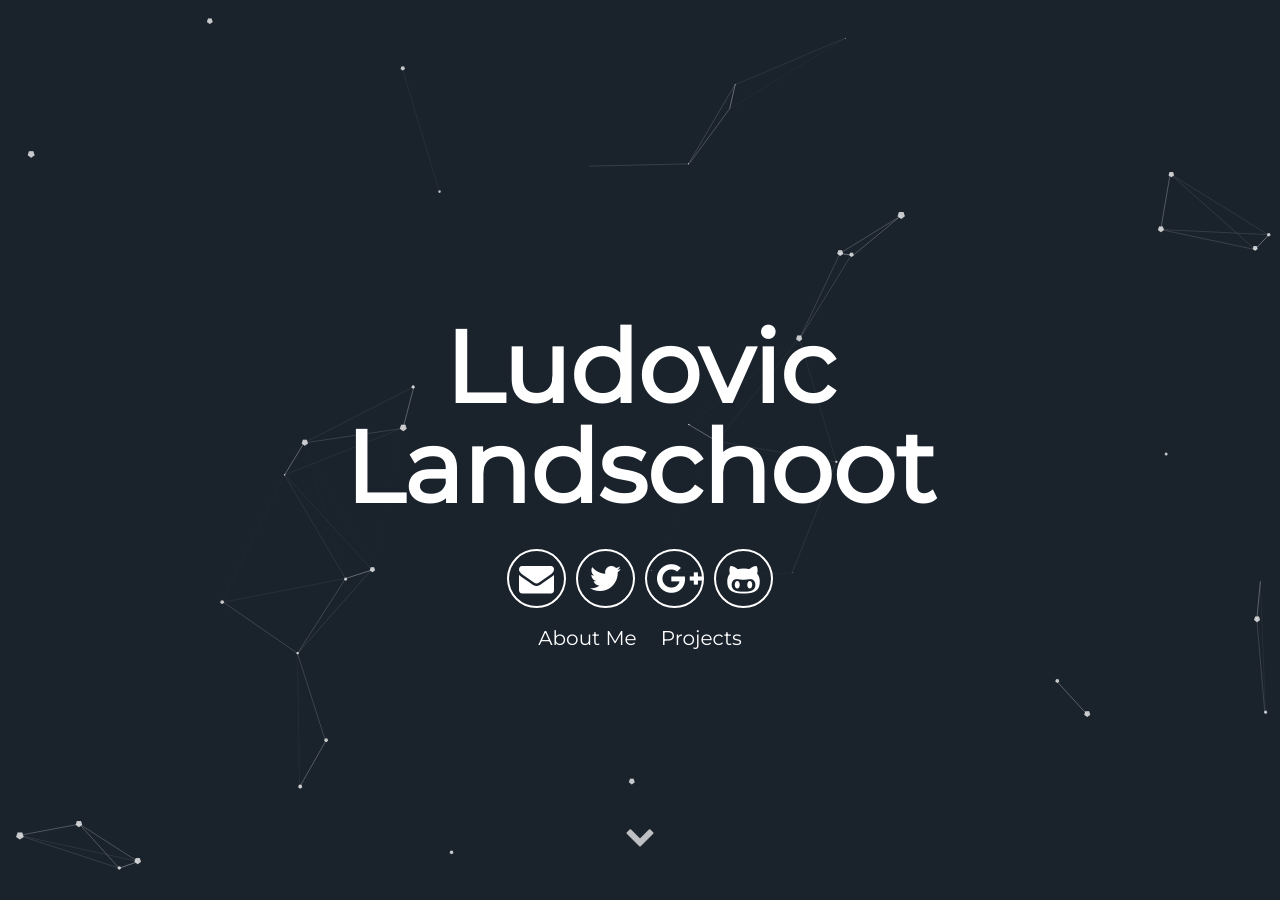
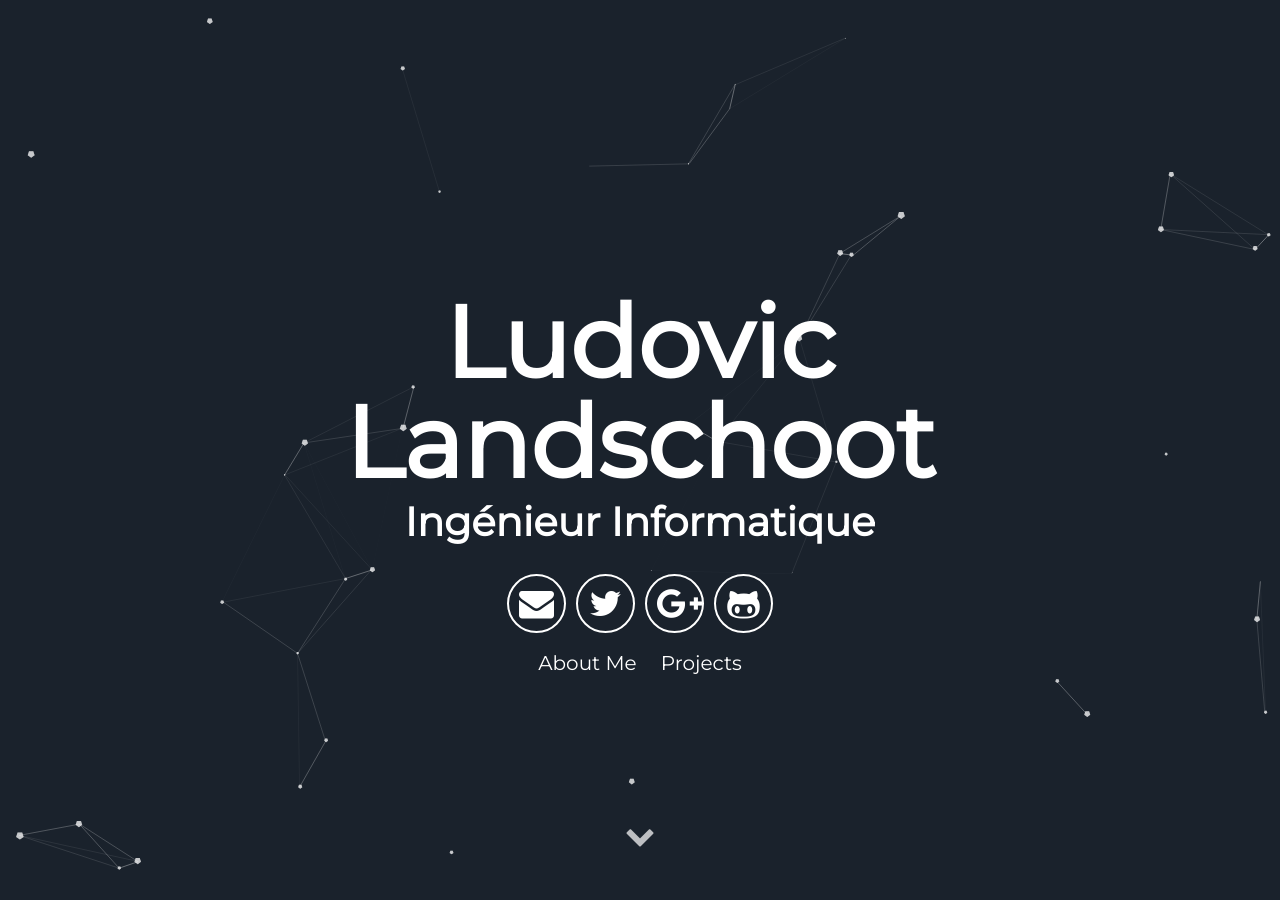
Before and after one commit to landschootl/landschootl.github.io, a Jekyll site: the page built from index.html, in a window 1280 px wide and 900 px high. Built offline with Jekyll 4.4.1, drawn with Linux system fonts in a browser that asks for light colours.

Commit message:
refactor (particule): update particules

```diff
--- a/_config.yml
+++ b/_config.yml
@@ -7,7 +7,7 @@
 # User settings
 username: Ludovic Landschoot
 user_description: "yyyyyyy"
-# user_title: Software Developer
+user_title: Ingénieur Informatique
 # email: anon@anon.com
 # twitter_username: lorem_ipsum
 # github_username:  lorem_ipsum
--- a/src/js/app.js
+++ b/src/js/app.js
@@ -6,20 +6,20 @@
   particlesJS('particles-js', {
     "particles": {
       "number": {
-        "value": 30,
+        "value": 70,
         "density": {
           "enable": true,
           "value_area": 800
         }
       },
       "color": {
-        "value": "#ffffff"
+        "value": "#faefff"
       },
       "shape": {
         "type": "polygon",
         "stroke": {
           "width": 0,
-          "color": "#000000"
+          "color": "#ffafcd"
         },
         "polygon": {
           "nb_sides": 5
--- a/src/styles/_vars.scss
+++ b/src/styles/_vars.scss
@@ -1,4 +1,4 @@
-$main: #1a222c;
+$main: #222932;
 $sec: #4B5664;
 $purple: #54516A;
 $cut: 550px;
```
Also changed, not shown: LICENSE.txt, particle.jpg (deleted).
